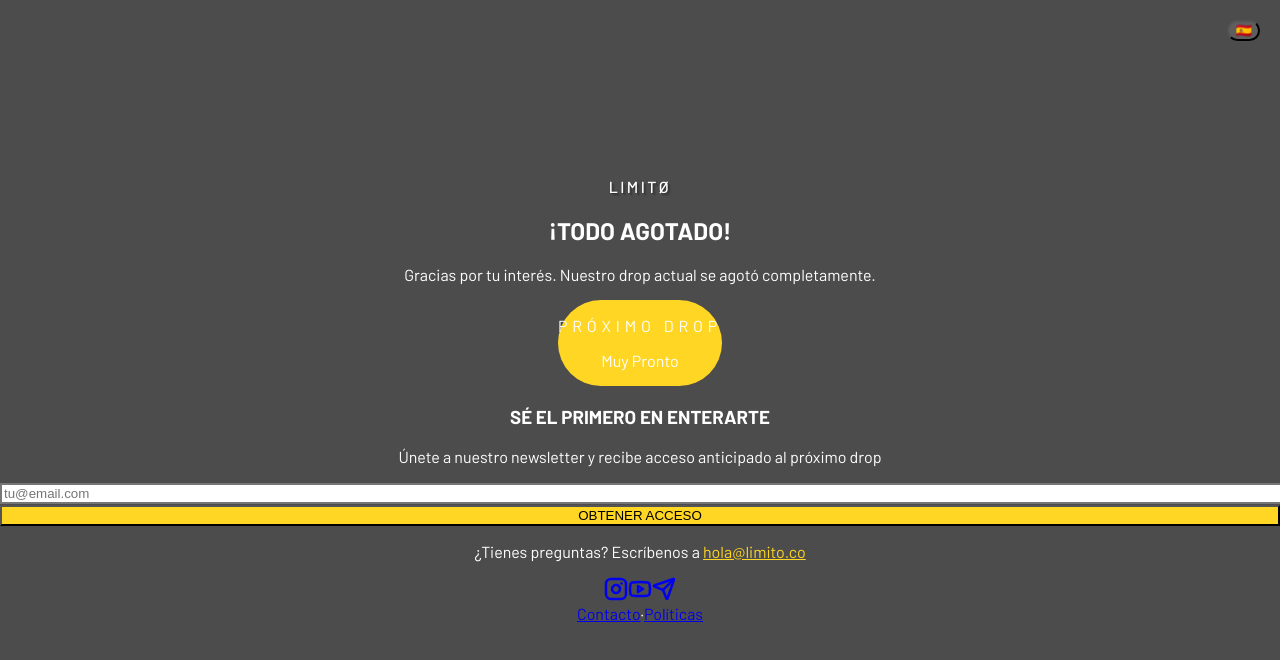
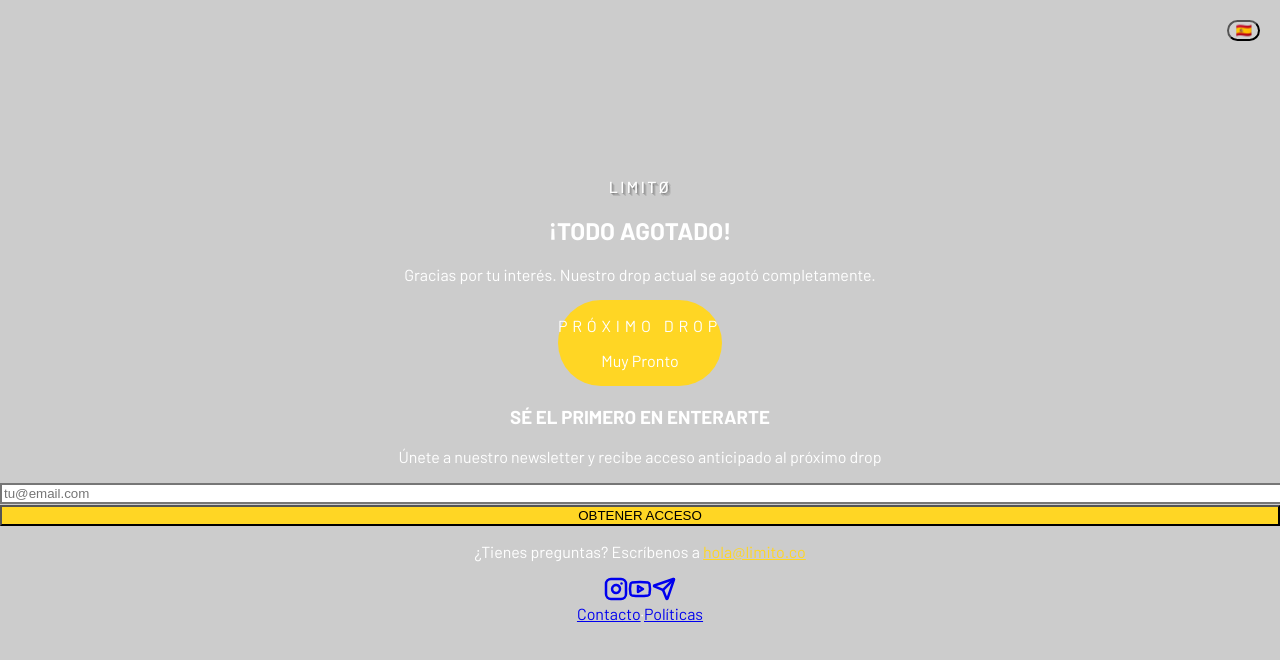
Before and after one commit to shy019/limito, a Next.js app: page /soldout in a window 1280 px wide. Shown: the top 660 px of the page. Built offline with nearby package versions, Linux system fonts and the light colour scheme; no server answers.

Commit message:
fix: Reducir opacidad de overlay a 0.2

```diff
--- a/components/BackgroundOverlay.tsx
+++ b/components/BackgroundOverlay.tsx
@@ -93,7 +93,7 @@ export default function BackgroundOverlay() {
         left: 0,
         width: '100%',
         height: '100%',
-        backgroundColor: 'rgba(0, 0, 0, 0.7)',
+        backgroundColor: 'rgba(0, 0, 0, 0.2)',
         zIndex: 1
       }} />
     </>
```
